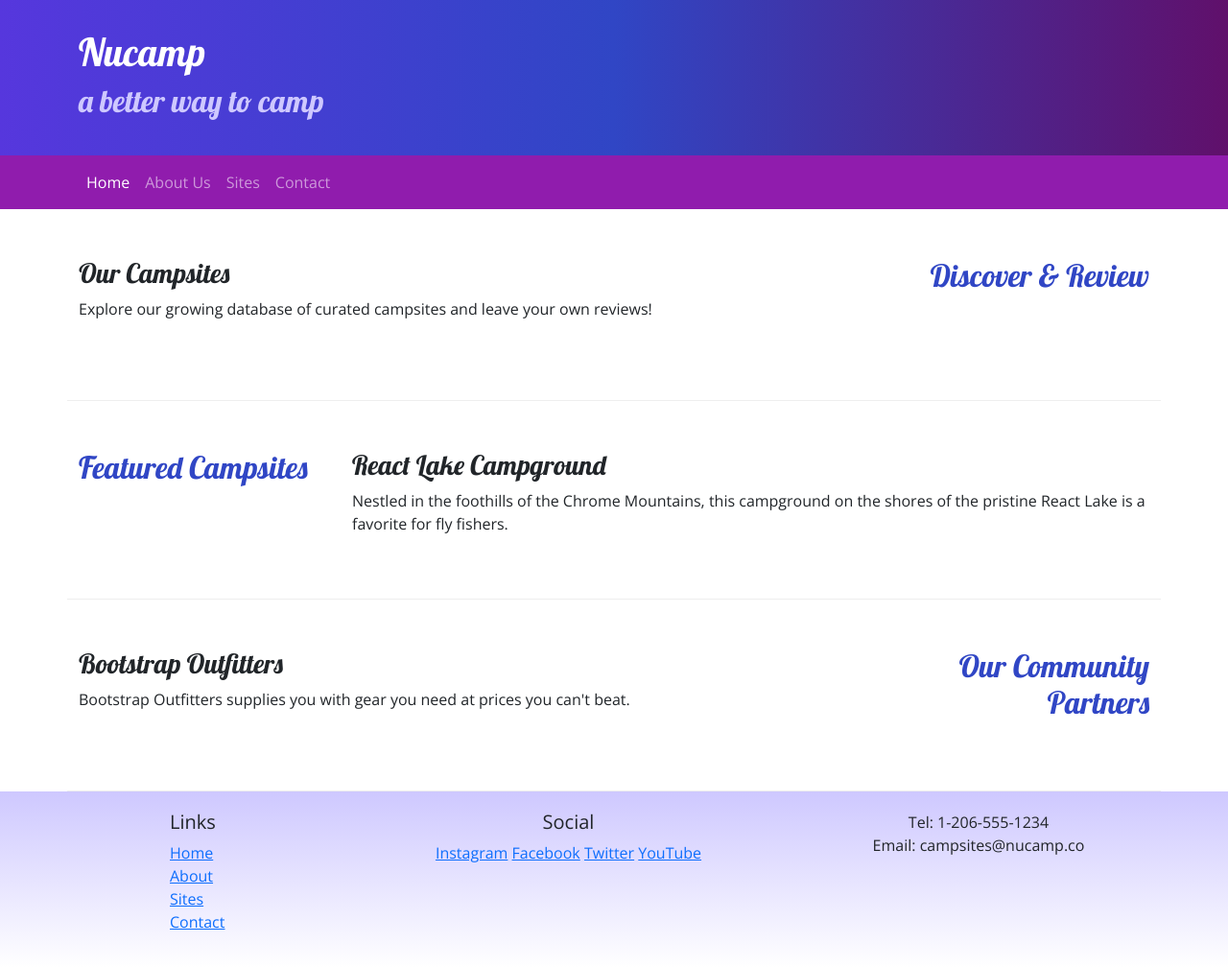
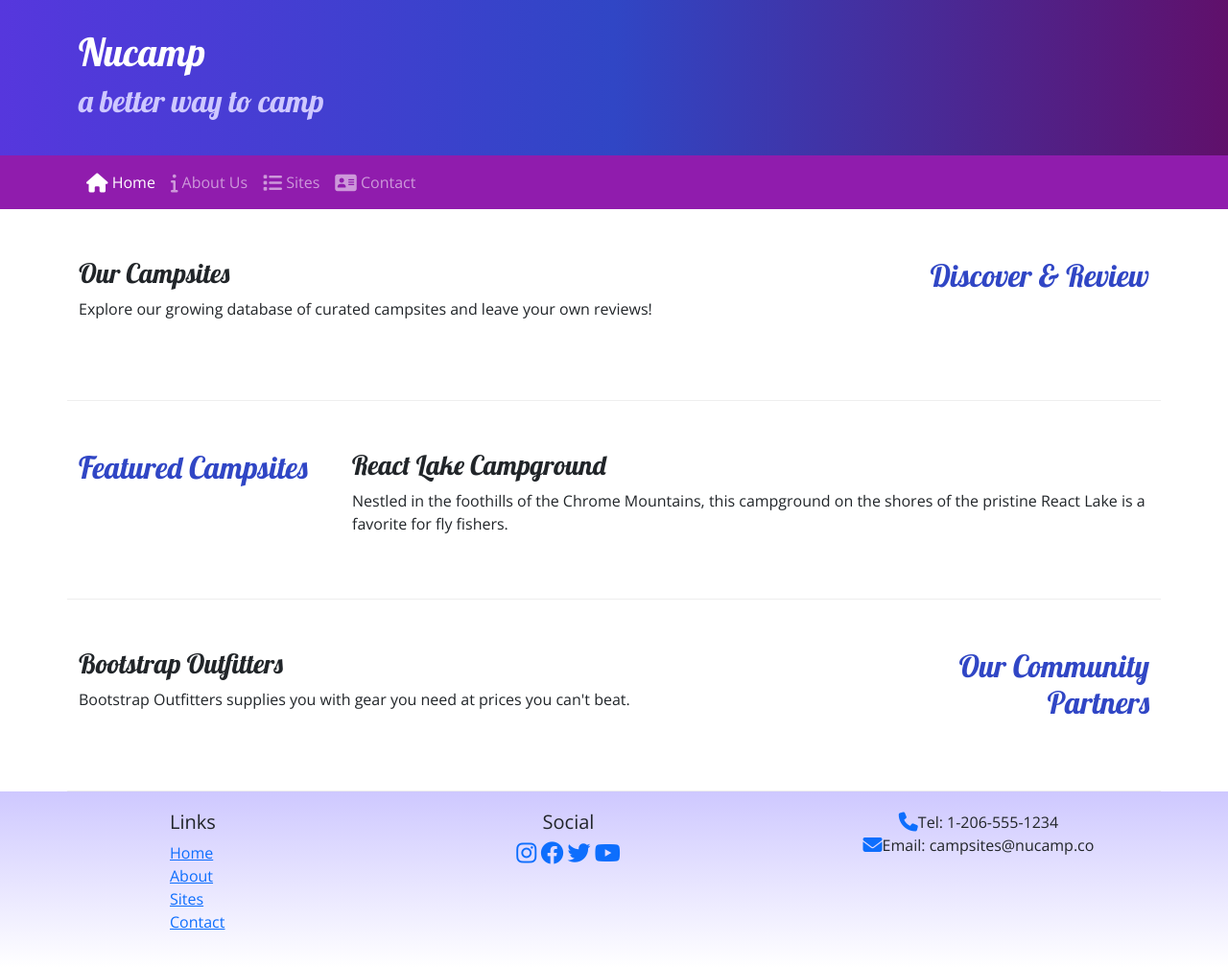
Before and after one commit to Alessiomollo/nucampsite, a plain HTML site: page index.html in a window 1280 px wide. Shown: the whole page at 96% size. Drawn offline with nearby package versions, Linux system fonts and the light colour scheme.

Commit message:
Icon Fonts

```diff
--- a/index.html
+++ b/index.html
@@ -6,8 +6,11 @@
     <meta charset="utf-8" />
     <meta name="viewport" content="width=device-width, initial-scale=1" />
 
-    <!-- Bootstrap CSS -->
+    <!-- Bootstrap CDN -->
     <link href="https://cdn.jsdelivr.net/npm/bootstrap@5.2.3/dist/css/bootstrap.min.css" rel="stylesheet" integrity="sha384-rbsA2VBKQhggwzxH7pPCaAqO46MgnOM80zW1RWuH61DGLwZJEdK2Kadq2F9CUG65" crossorigin="anonymous"/>
+
+    <!-- Font Awesome CDN, goggle fonts, CSS style-->
+    <link rel="stylesheet" href="https://cdnjs.cloudflare.com/ajax/libs/font-awesome/6.2.1/css/all.min.css" integrity="sha512-MV7K8+y+gLIBoVD59lQIYicR65iaqukzvf/nwasF0nqhPay5w/9lJmVM2hMDcnK1OnMGCdVK+iQrJ7lzPJQd1w==" crossorigin="anonymous" referrerpolicy="no-referrer"/>
     <link rel="stylesheet" href="https://fonts.googleapis.com/css?family=Lobster|Open+Sans" />
     <link rel="stylesheet" href="./css/styles.css" />
     <title>Nucamp: A Better Way To Camp</title>
@@ -38,10 +41,10 @@
                 </button>
                 <div class="collapse navbar-collapse" id="nucampNavbar">
                     <ul class="navbar-nav">
-                        <li class="nav-item"><a class="nav-link active" href="#">Home</a></li>
-                        <li class="nav-item"><a class="nav-link" href="aboutus.html">About Us</a></li>
-                        <li class="nav-item"><a class="nav-link" href="#">Sites</a></li>
-                        <li class="nav-item"><a class="nav-link" href="#">Contact</a></li>
+                        <li class="nav-item"><a class="nav-link active" href="#"><i class="fa-solid fa-house fa-lg"></i> Home</a></li>
+                        <li class="nav-item"><a class="nav-link" href="aboutus.html"><i class="fa-solid fa-info fa-lg"></i> About Us</a></li>
+                        <li class="nav-item"><a class="nav-link" href="#"><i class="fa-solid fa-list fa-lg"></i> Sites</a></li>
+                        <li class="nav-item"><a class="nav-link" href="#"><i class="fa-solid fa-address-card fa-lg"></i> Contact</a></li>
                     </ul>
                 </div>
             </div>
@@ -102,14 +105,14 @@
                 </div>
                 <div class="col-6 col-sm-5 text-center">
                     <h5>Social</h5>
-                    <a href="http://instagram.com/">Instagram</a>
-                    <a href="http://facebook.com/">Facebook</a>
-                    <a href="http://twitter.com/">Twitter</a>
-                    <a href="http://youtube.com/">YouTube</a>
+                    <a href="http://instagram.com/"><i class="fa-brands fa-instagram fa-xl"></i></a>
+                    <a href="http://facebook.com/"><i class="fa-brands fa-facebook fa-xl"></i></a>
+                    <a href="http://twitter.com/"><i class="fa-brands fa-twitter fa-xl"></i></a>
+                    <a href="http://youtube.com/"><i class="fa-brands fa-youtube fa-xl"></i></a>
                 </div>
                 <div class="col-sm-4 text-center">
-                    Tel: 1-206-555-1234<br />
-                    Email: campsites@nucamp.co
+                    <i class="fa-solid fa-phone fa-lg text-primary"></i>Tel: 1-206-555-1234<br />
+                    <i class="fa-solid fa-envelope fa-lg text-primary"></i>Email: campsites@nucamp.co
                 </div>
             </div>
         </div>
```
Also changed, not shown: aboutus.html (+12 -11 lines).
